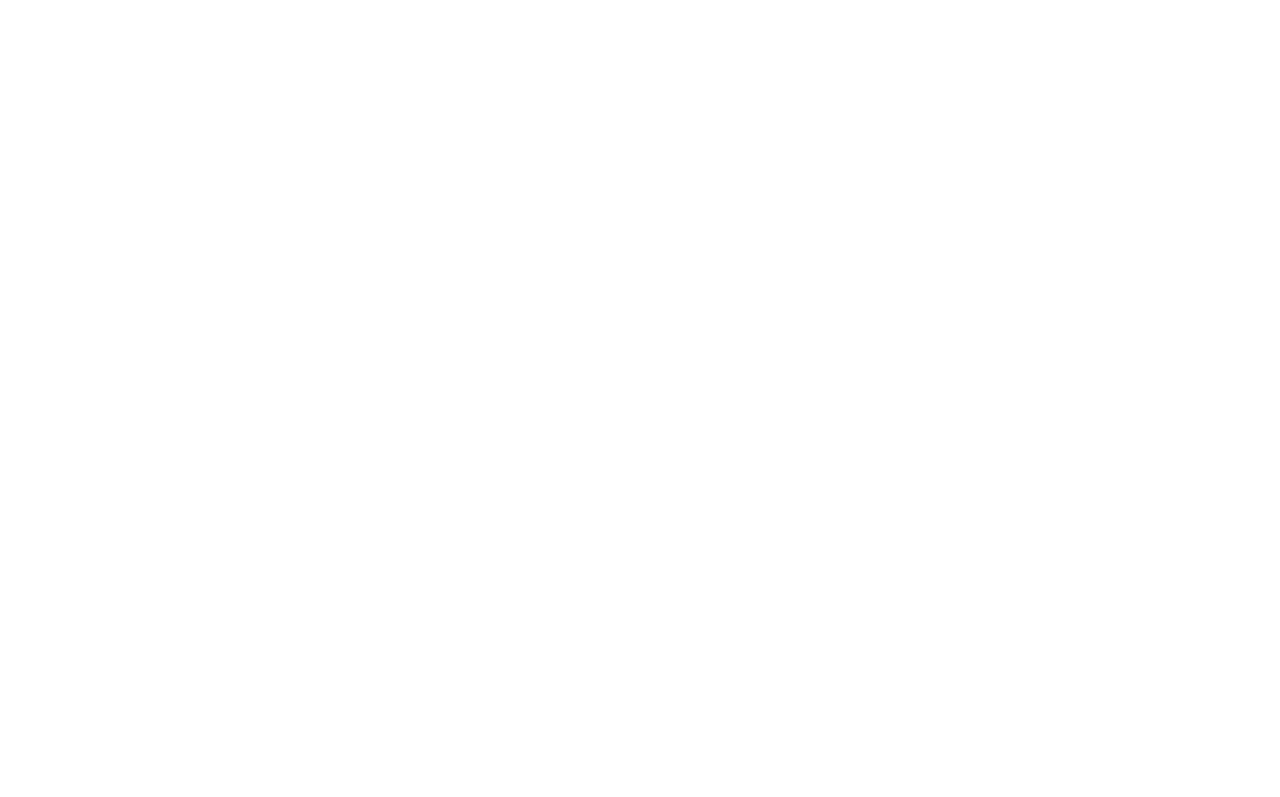
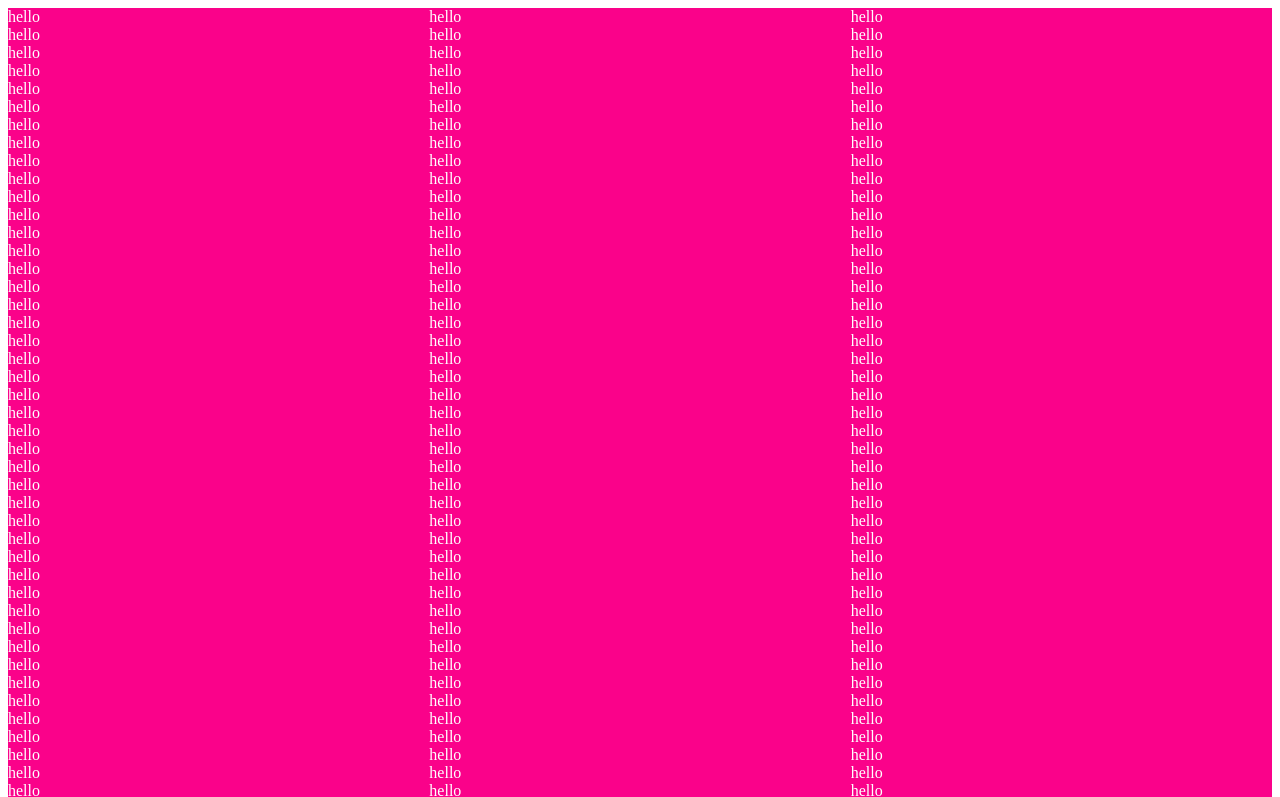
Before and after one commit to G-Carlson/etchasketch, a plain HTML site: page index.html in a window 1280 px wide. Shown: the top 797 px of the page. Drawn offline with Linux system fonts and the light colour scheme.

Commit message:
fixed it and now its working had css wrong

```diff
--- a/script.js
+++ b/script.js
@@ -6,8 +6,8 @@ for(let i = 0; i<numOfTimes; i++){
     singlecell.textContent = "hello";
     singlecell.style.color = "white";
     singlecell.classList.add("bg-red");
-    singlecell.addEventListener('click',() => {
-       alert("hello World");
+    singlecell.addEventListener('mouseover',() => {
+        singlecell.classList.add("bg-cyan");
     });
     gridContainer.appendChild(singlecell);
 }
--- a/style.css
+++ b/style.css
@@ -1,3 +1,13 @@
-_bg-red{
-    background-color: blueviolet;
+.bg-red{
+    background-color: rgb(250, 2, 138);
 }
+.bg-blue{
+    background-color: hsla(241, 98%, 49%, 0.61);
+}
+.bg-cyan{
+    background-color: hsl(192, 90%, 61%);
+}
+#grid-container{
+    display: grid;
+  grid-template-columns: auto auto auto;
+}
```
